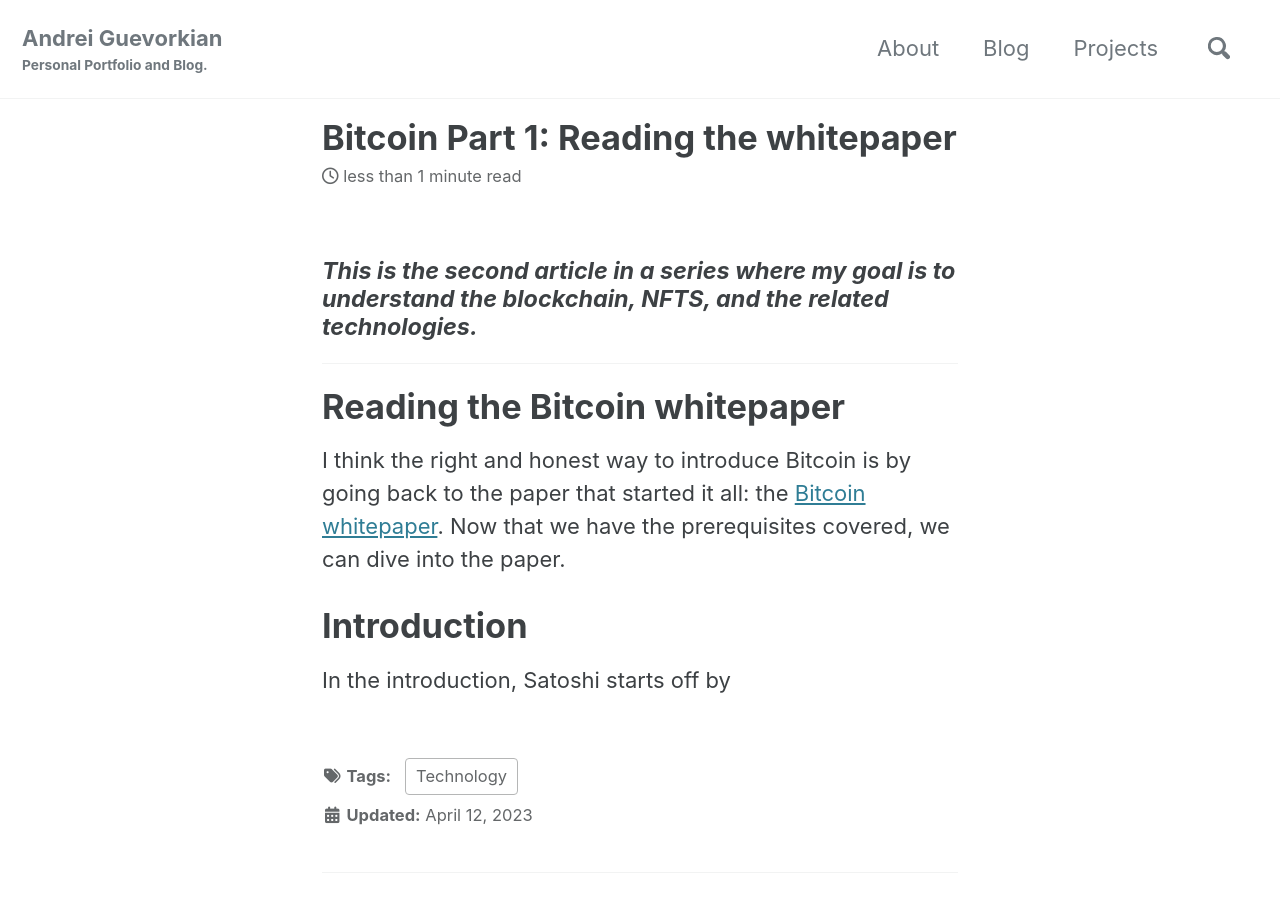
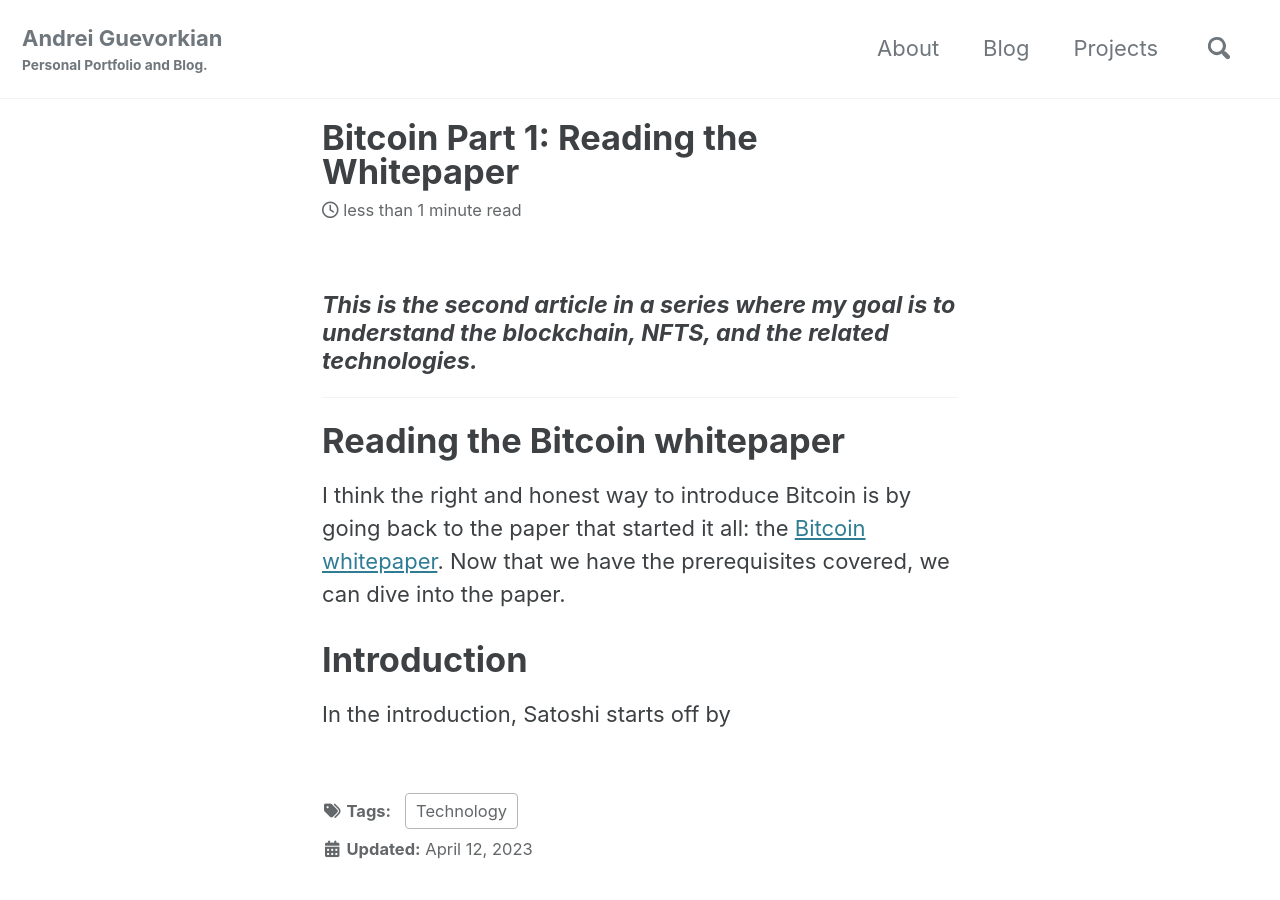
Before and after one commit to andreigue/andreigue.github.io, a Jekyll site: the page built from _posts/2023-04-12-Reading-the-bitcoin-whitepaper.md, in a window 1280 px wide and 900 px high. Built offline with Jekyll 4.4.1, drawn with Linux system fonts in a browser that asks for light colours; cached includes are drawn as plain includes; nearby versions of some CDN libraries.

```diff
--- a/_posts/2023-04-12-Reading-the-bitcoin-whitepaper.md
+++ b/_posts/2023-04-12-Reading-the-bitcoin-whitepaper.md
@@ -1,5 +1,5 @@
 ---
-title: "Bitcoin Part 1: Reading the whitepaper"
+title: "Bitcoin Part 1: Reading the Whitepaper"
 tags: [Technology]
 ---
 
```
Also changed, not shown: _posts/2023-04-06-Reading-the-bitcoin-whitepaper-(Part-0).md (+1 -1 lines).
